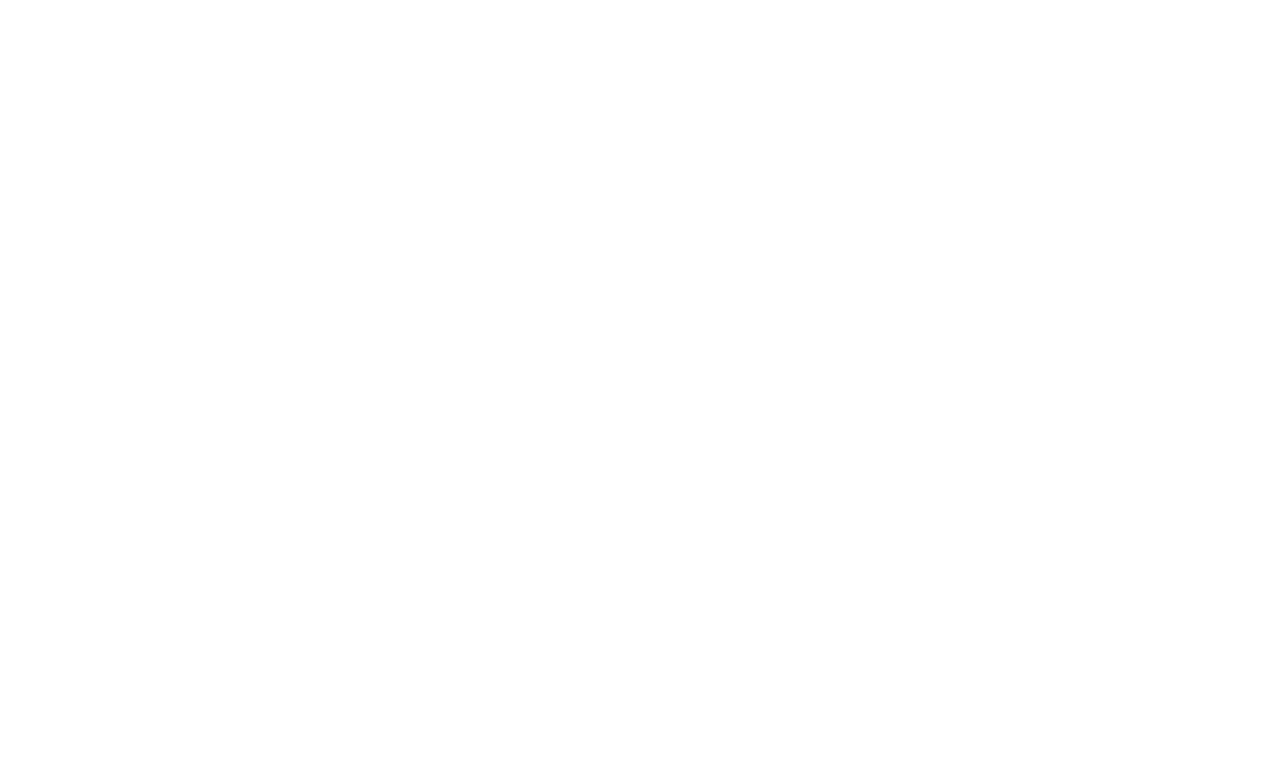
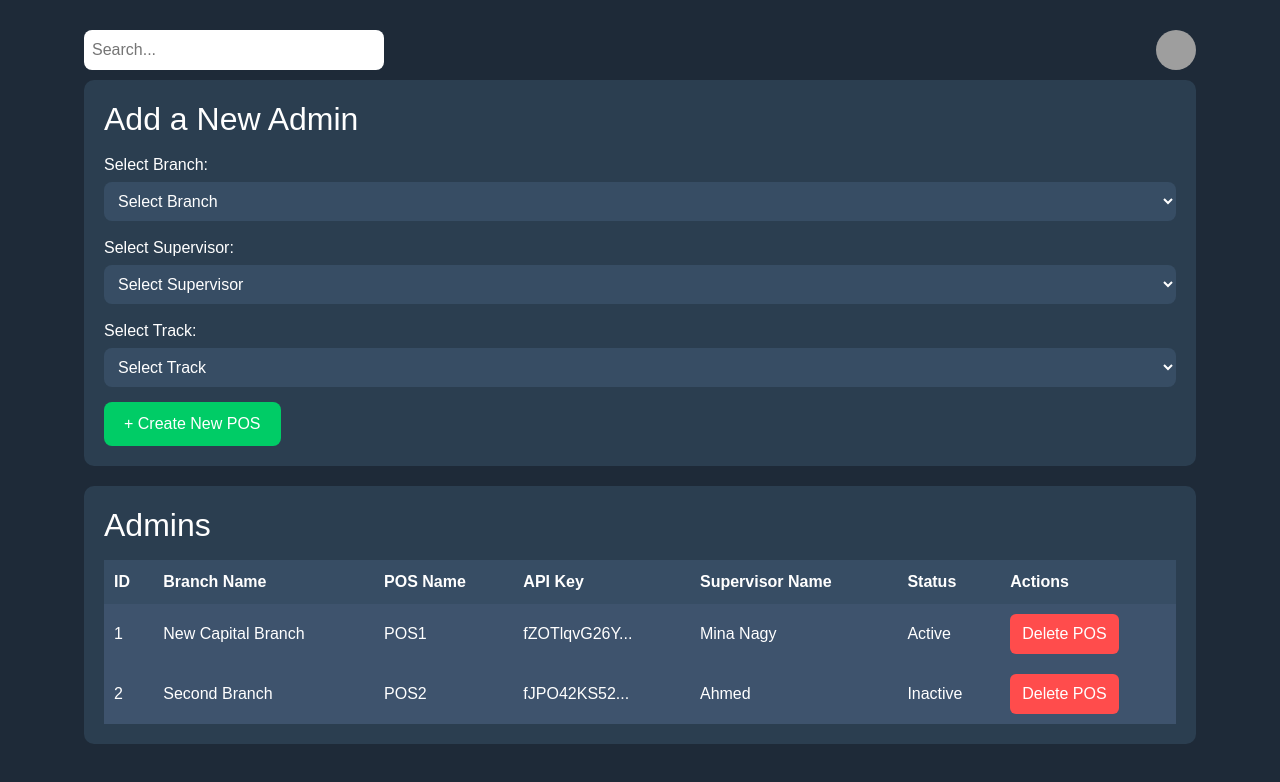
Before and after one commit to AbramBorma/CareerCanvas-ITI-Graduation_Project, a React (Create React App) app in the folder frontend/: page /organization-dashboard in a window 1280 px wide. Before the commit this address had no page. Shown: the top 782 px of the page. Built offline with nearby package versions, Linux system fonts and the light colour scheme; grey boxes are pictures that could not be loaded.

Commit message:
Organization Dashboard Frontend

```diff
--- a/frontend/src/App.js
+++ b/frontend/src/App.js
@@ -8,6 +8,7 @@
 import CodeEditor from './components/CodeEditor';
 import ForgotPassword from './components/ForgotPassword';
 import ResetPassword from './components/ResetPassword';
+import OrganizationDashboard from './components/organizationdashboard'; // Import the OrganizationDashboard component
 
 import { AuthProvider } from './context/AuthContext';
 
@@ -24,6 +25,9 @@
         <Route path="/exams" element={<Exams />} />
         <Route path="/exams/:subject" element={<Exam />} />
         <Route path="/monaco/:subject" element={<CodeEditor />} />
+
+        {/* Add the new route for OrganizationDashboard */}
+        <Route path="/organization-dashboard" element={<OrganizationDashboard />} />
       </Routes>
     </div>
   );
--- /dev/null
+++ b/frontend/src/components/organizationdashboard.css
@@ -0,0 +1,125 @@
+/* General Styling */
+body {
+    margin: 0;
+    font-family: Arial, sans-serif;
+    background-color: #1e2a38;
+    color: white;
+}
+
+.dashboard {
+    width: 90%;
+    margin: auto;
+    padding: 20px;
+}
+
+header {
+    display: flex;
+    justify-content: space-between;
+    align-items: center;
+    padding: 10px 0;
+}
+
+.search-bar {
+    width: 300px;
+    padding: 8px;
+    border-radius: 8px;
+    border: none;
+    outline: none;
+}
+
+.profile img {
+    border-radius: 50%;
+    width: 40px;
+    height: 40px;
+}
+
+/* Form Section */
+.add-pos-form {
+    background-color: #2b3e50;
+    padding: 20px;
+    border-radius: 10px;
+    margin-bottom: 20px;
+}
+
+.add-pos-form h2 {
+    margin-bottom: 15px;
+}
+
+.form-group {
+    margin-bottom: 15px;
+}
+
+.form-group label {
+    display: block;
+    margin-bottom: 5px;
+}
+
+.form-group select {
+    width: 100%;
+    padding: 10px;
+    border-radius: 8px;
+    border: none;
+    outline: none;
+    background-color: #374d64;
+    color: white;
+}
+
+.btn-submit {
+    background-color: #00cc66;
+    padding: 10px 20px;
+    border: none;
+    border-radius: 8px;
+    color: white;
+    cursor: pointer;
+    font-size: 16px;
+}
+
+.btn-submit:hover {
+    background-color: #00b359;
+}
+
+/* Table Section */
+.pos-table {
+    background-color: #2b3e50;
+    padding: 20px;
+    border-radius: 10px;
+}
+
+.pos-table h2 {
+    margin-bottom: 15px;
+}
+
+table {
+    width: 100%;
+    border-collapse: collapse;
+}
+
+thead {
+    background-color: #374d64;
+}
+
+thead th {
+    padding: 10px;
+    text-align: left;
+}
+
+tbody tr {
+    background-color: #3e536d;
+}
+
+tbody td {
+    padding: 10px;
+}
+
+.btn-delete {
+    background-color: #ff4c4c;
+    border: none;
+    color: white;
+    padding: 8px 12px;
+    border-radius: 6px;
+    cursor: pointer;
+}
+
+.btn-delete:hover {
+    background-color: #ff3333;
+}
--- /dev/null
+++ b/frontend/src/components/organizationdashboard.js
@@ -0,0 +1,90 @@
+import React from 'react';
+import './organizationdashboard.css';
+
+const OrganizationDashboard = () => {
+  return (
+    <div className="dashboard">
+      {/* Header Section */}
+      <header>
+        <input type="search" placeholder="Search..." className="search-bar" />
+        <div className="profile">
+          <img src="profile.jpg" alt="Profile" />
+        </div>
+      </header>
+
+      {/* Form Section */}
+      <section className="add-pos-form">
+        <h2>Add a New Admin</h2>
+        <form>
+          <div className="form-group">
+            <label htmlFor="branch">Select Branch:</label>
+            <select id="branch">
+              <option>Select Branch</option>
+              {/* Add options dynamically */}
+            </select>
+          </div>
+          <div className="form-group">
+            <label htmlFor="supervisor">Select Supervisor:</label>
+            <select id="supervisor">
+              <option>Select Supervisor</option>
+              {/* Add options dynamically */}
+            </select>
+          </div>
+          <div className="form-group">
+            <label htmlFor="track">Select Track:</label>
+            <select id="track">
+              <option>Select Track</option>
+              {/* Add options dynamically */}
+            </select>
+          </div>
+          <button type="submit" className="btn-submit">+ Create New POS</button>
+        </form>
+      </section>
+
+      {/* Points of Sale Table */}
+      <section className="pos-table">
+        <h2>Admins</h2>
+        <table>
+          <thead>
+            <tr>
+              <th>ID</th>
+              <th>Branch Name</th>
+              <th>POS Name</th>
+              <th>API Key</th>
+              <th>Supervisor Name</th>
+              <th>Status</th>
+              <th>Actions</th>
+            </tr>
+          </thead>
+          <tbody>
+            {/* Static data for now, but can be dynamic later */}
+            <tr>
+              <td>1</td>
+              <td>New Capital Branch</td>
+              <td>POS1</td>
+              <td>fZOTlqvG26Y...</td>
+              <td>Mina Nagy</td>
+              <td>Active</td>
+              <td>
+                <button className="btn-delete">Delete POS</button>
+              </td>
+            </tr>
+            <tr>
+              <td>2</td>
+              <td>Second Branch</td>
+              <td>POS2</td>
+              <td>fJPO42KS52...</td>
+              <td>Ahmed</td>
+              <td>Inactive</td>
+              <td>
+                <button className="btn-delete">Delete POS</button>
+              </td>
+            </tr>
+          </tbody>
+        </table>
+      </section>
+    </div>
+  );
+};
+
+export default OrganizationDashboard;
```
